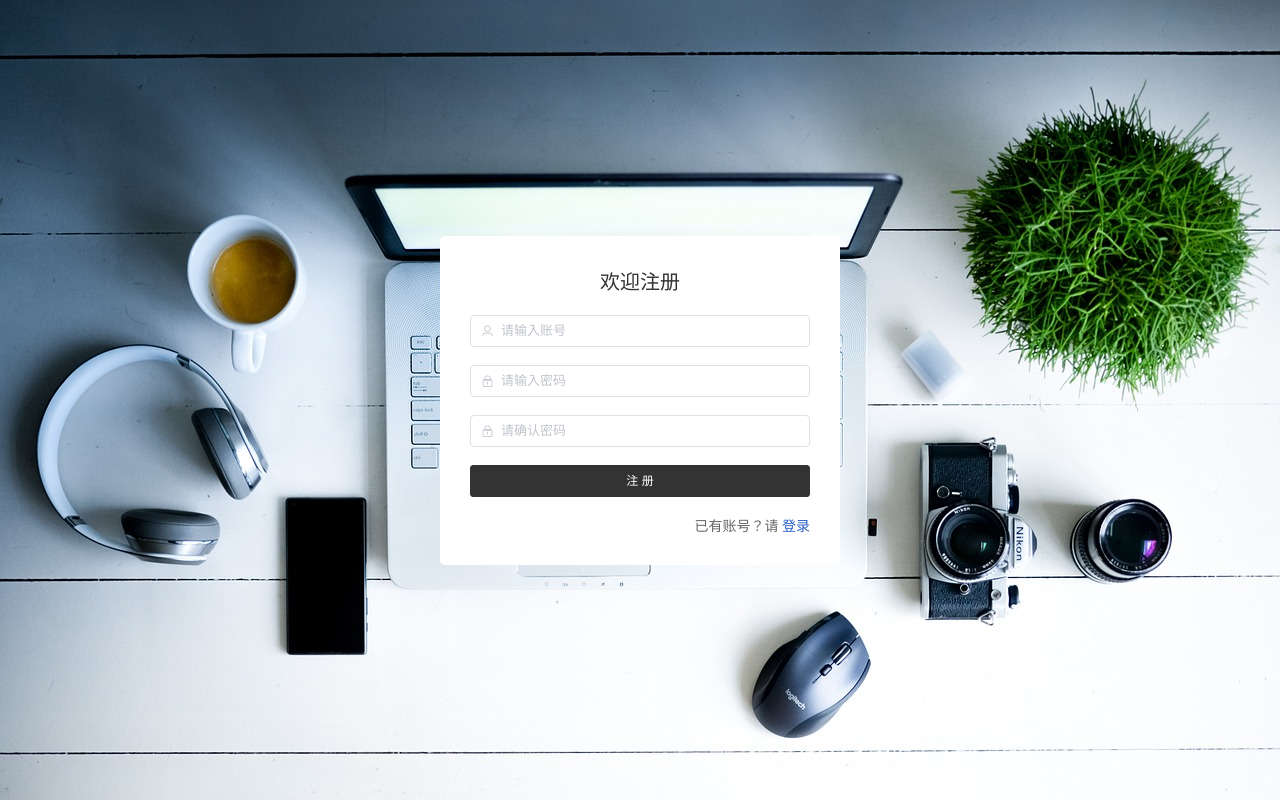
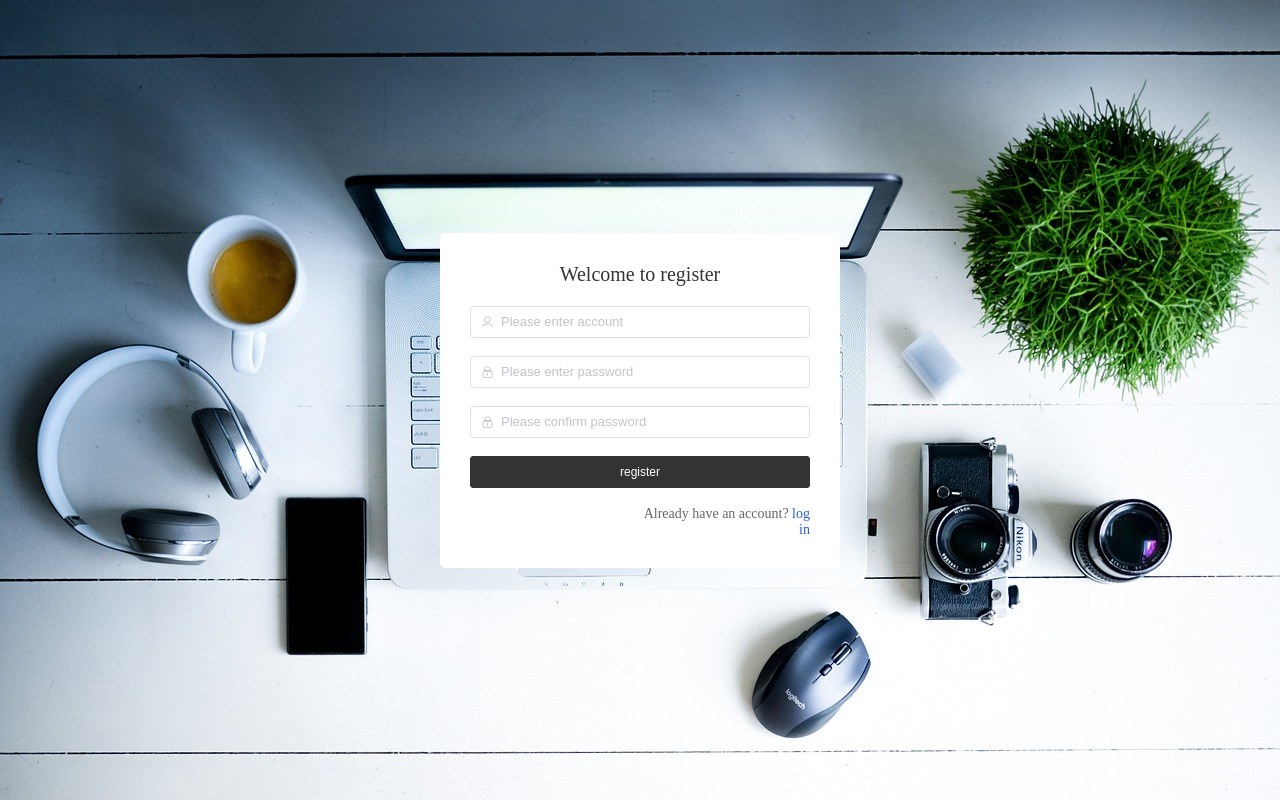
Before and after one commit to Parzival0412/W18B-Brioche, a Vue app in the folder Framework/manager/vue/: page /register in a window 1280 px wide. Built offline with nearby package versions, Linux system fonts and the light colour scheme.

Commit message:
fix the layout problem

```diff
--- a/Framework/manager/vue/package.json
+++ b/Framework/manager/vue/package.json
@@ -4,7 +4,8 @@
   "private": true,
   "scripts": {
     "serve": "vue-cli-service serve",
-    "build": "vue-cli-service build"
+    "build": "vue-cli-service build",
+    "dev": "vite"
   },
   "dependencies": {
     "axios": "^1.5.1",
--- a/Framework/manager/vue/src/views/Login.vue
+++ b/Framework/manager/vue/src/views/Login.vue
@@ -1,16 +1,50 @@
 <template>
   <div class="container">
-    <div style="width: 400px; padding: 30px; background-color: white; border-radius: 5px;">
-      <div style="text-align: center; font-size: 20px; margin-bottom: 20px; color: #333">欢迎使用</div>
+    <div
+      style="
+        width: 400px;
+        padding: 30px;
+        background-color: white;
+        border-radius: 5px;
+      "
+    >
+      <div
+        style="
+          text-align: center;
+          font-size: 20px;
+          margin-bottom: 20px;
+          color: #333;
+        "
+      >
+        Welcome
+      </div>
       <el-form :model="form" :rules="rules" ref="formRef">
         <el-form-item prop="username">
-          <el-input prefix-icon="el-icon-user" placeholder="请输入账号" v-model="form.username"></el-input>
+          <el-input
+            prefix-icon="el-icon-user"
+            placeholder="Please enter account number"
+            v-model="form.username"
+          ></el-input>
         </el-form-item>
         <el-form-item prop="password">
-          <el-input prefix-icon="el-icon-lock" placeholder="请输入密码" show-password  v-model="form.password"></el-input>
+          <el-input
+            prefix-icon="el-icon-lock"
+            placeholder="Please enter password"
+            show-password
+            v-model="form.password"
+          ></el-input>
         </el-form-item>
         <el-form-item>
-          <el-button style="width: 100%; background-color: #333; border-color: #333; color: white" @click="login">登 录</el-button>
+          <el-button
+            style="
+              width: 100%;
+              background-color: #333;
+              border-color: #333;
+              color: white;
+            "
+            @click="login"
+            >log in</el-button
+          >
         </el-form-item>
         <!--        <div style="display: flex; align-items: center">-->
         <!--          <div style="flex: 1"></div>-->
@@ -28,39 +62,33 @@ export default {
   name: "Login",
   data() {
     return {
-      form: { role: 'ADMIN' },
+      form: { role: "ADMIN" },
       rules: {
-        username: [
-          { required: true, message: '请输入账号', trigger: 'blur' },
-        ],
-        password: [
-          { required: true, message: '请输入密码', trigger: 'blur' },
-        ]
-      }
-    }
+        username: [{ required: true, message: "请输入账号", trigger: "blur" }],
+        password: [{ required: true, message: "请输入密码", trigger: "blur" }],
       },
-  created() {
-
+    };
   },
+  created() {},
   methods: {
     login() {
-      this.$refs['formRef'].validate((valid) => {
+      this.$refs["formRef"].validate((valid) => {
         if (valid) {
           // 验证通过
-          this.$request.post('/login', this.form).then(res => {
-            if (res.code === '200') {
-              localStorage.setItem("xm-user", JSON.stringify(res.data))  // 存储用户数据
-              this.$router.push('/')  // 跳转主页
-              this.$message.success('登录成功')
+          this.$request.post("/login", this.form).then((res) => {
+            if (res.code === "200") {
+              localStorage.setItem("xm-user", JSON.stringify(res.data)); // 存储用户数据
+              this.$router.push("/"); // 跳转主页
+              this.$message.success("登录成功");
             } else {
-              this.$message.error(res.msg)
+              this.$message.error(res.msg);
             }
-          })
+          });
         }
-      })
-    }
-  }
-}
+      });
+    },
+  },
+};
 </script>
 
 <style scoped>
--- a/Framework/manager/vue/src/views/Manager.vue
+++ b/Framework/manager/vue/src/views/Manager.vue
@@ -4,26 +4,39 @@
     <div class="manager-header">
       <div class="manager-header-left">
         <img src="@/assets/imgs/logo.png" />
-        <div class="title">后台管理系统</div>
+        <div class="title">Backend management system</div>
       </div>
 
       <div class="manager-header-center">
         <el-breadcrumb separator-class="el-icon-arrow-right">
-          <el-breadcrumb-item :to="{ path: '/' }">首页</el-breadcrumb-item>
-          <el-breadcrumb-item :to="{ path: $route.path }">{{ $route.meta.name }}</el-breadcrumb-item>
+          <el-breadcrumb-item :to="{ path: '/' }"
+            >front page</el-breadcrumb-item
+          >
+          <el-breadcrumb-item :to="{ path: $route.path }">{{
+            $route.meta.name
+          }}</el-breadcrumb-item>
         </el-breadcrumb>
       </div>
 
       <div class="manager-header-right">
         <el-dropdown placement="bottom">
           <div class="avatar">
-            <img :src="user.avatar || 'https://cube.elemecdn.com/3/7c/3ea6beec64369c2642b92c6726f1epng.png'" />
-            <div>{{ user.name ||  '管理员' }}</div>
+            <img
+              :src="
+                user.avatar ||
+                'https://cube.elemecdn.com/3/7c/3ea6beec64369c2642b92c6726f1epng.png'
+              "
+            />
+            <div>{{ user.name || "administrator" }}</div>
           </div>
           <el-dropdown-menu slot="dropdown">
-            <el-dropdown-item @click.native="goToPerson">个人信息</el-dropdown-item>
-            <el-dropdown-item @click.native="$router.push('/password')">修改密码</el-dropdown-item>
-            <el-dropdown-item @click.native="logout">退出登录</el-dropdown-item>
+            <el-dropdown-item @click.native="goToPerson"
+              >personal information</el-dropdown-item
+            >
+            <el-dropdown-item @click.native="$router.push('/password')"
+              >Change password</el-dropdown-item
+            >
+            <el-dropdown-item @click.native="logout">Log out</el-dropdown-item>
           </el-dropdown-menu>
         </el-dropdown>
       </div>
@@ -33,7 +46,12 @@
     <div class="manager-main">
       <!--  侧边栏  -->
       <div class="manager-main-left">
-        <el-menu :default-openeds="['info', 'user']" router style="border: none" :default-active="$route.path">
+        <el-menu
+          :default-openeds="['info', 'user']"
+          router
+          style="border: none"
+          :default-active="$route.path"
+        >
           <el-menu-item index="/home">
             <i class="el-icon-s-home"></i>
             <span slot="title">系统首页</span>
@@ -59,7 +77,6 @@
         <router-view @update:user="updateUser" />
       </div>
     </div>
-
   </div>
 </template>
 
@@ -68,29 +85,29 @@ export default {
   name: "Manager",
   data() {
     return {
-      user: JSON.parse(localStorage.getItem('xm-user') || '{}'),
-    }
+      user: JSON.parse(localStorage.getItem("xm-user") || "{}"),
+    };
   },
   created() {
     if (!this.user.id) {
-      this.$router.push('/login')
+      this.$router.push("/login");
     }
   },
   methods: {
     updateUser() {
-      this.user = JSON.parse(localStorage.getItem('xm-user') || '{}')   // 重新获取下用户的最新信息
+      this.user = JSON.parse(localStorage.getItem("xm-user") || "{}"); // 重新获取下用户的最新信息
     },
     goToPerson() {
-      if (this.user.role === 'ADMIN') {
-        this.$router.push('/adminPerson')
+      if (this.user.role === "ADMIN") {
+        this.$router.push("/adminPerson");
       }
     },
     logout() {
-      localStorage.removeItem('xm-user')
-      this.$router.push('/login')
-    }
-  }
-}
+      localStorage.removeItem("xm-user");
+      this.$router.push("/login");
+    },
+  },
+};
 </script>
 
 <style scoped>
--- a/Framework/manager/vue/src/views/Register.vue
+++ b/Framework/manager/vue/src/views/Register.vue
@@ -1,24 +1,63 @@
 <template>
   <div class="container">
-    <div style="width: 400px; padding: 30px; background-color: white; border-radius: 5px;">
-      <div style="text-align: center; font-size: 20px; margin-bottom: 20px; color: #333">欢迎注册</div>
+    <div
+      style="
+        width: 400px;
+        padding: 30px;
+        background-color: white;
+        border-radius: 5px;
+      "
+    >
+      <div
+        style="
+          text-align: center;
+          font-size: 20px;
+          margin-bottom: 20px;
+          color: #333;
+        "
+      >
+        Welcome to register
+      </div>
       <el-form :model="form" :rules="rules" ref="formRef">
         <el-form-item prop="username">
-          <el-input prefix-icon="el-icon-user" placeholder="请输入账号" v-model="form.username"></el-input>
+          <el-input
+            prefix-icon="el-icon-user"
+            placeholder="Please enter account"
+            v-model="form.username"
+          ></el-input>
         </el-form-item>
         <el-form-item prop="password">
-          <el-input prefix-icon="el-icon-lock" placeholder="请输入密码" show-password  v-model="form.password"></el-input>
+          <el-input
+            prefix-icon="el-icon-lock"
+            placeholder="Please enter password"
+            show-password
+            v-model="form.password"
+          ></el-input>
         </el-form-item>
         <el-form-item prop="confirmPass">
-          <el-input prefix-icon="el-icon-lock" placeholder="请确认密码" show-password  v-model="form.confirmPass"></el-input>
+          <el-input
+            prefix-icon="el-icon-lock"
+            placeholder="Please confirm password"
+            show-password
+            v-model="form.confirmPass"
+          ></el-input>
         </el-form-item>
         <el-form-item>
-          <el-button style="width: 100%; background-color: #333; border-color: #333; color: white" @click="register">注 册</el-button>
+          <el-button
+            style="
+              width: 100%;
+              background-color: #333;
+              border-color: #333;
+              color: white;
+            "
+            @click="register"
+            >register</el-button
+          >
         </el-form-item>
         <div style="display: flex; align-items: center">
           <div style="flex: 1"></div>
           <div style="flex: 1; text-align: right">
-            已有账号？请 <a href="/login">登录</a>
+            Already have an account? <a href="/login">log in</a>
           </div>
         </div>
       </el-form>
@@ -32,50 +71,50 @@ export default {
   data() {
     // 验证码校验
     const validatePassword = (rule, confirmPass, callback) => {
-      if (confirmPass === '') {
-        callback(new Error('请确认密码'))
+      if (confirmPass === "") {
+        callback(new Error("Please confirm password"));
       } else if (confirmPass !== this.form.password) {
-        callback(new Error('两次输入的密码不一致'))
+        callback(new Error("The passwords you entered twice do not match"));
       } else {
-        callback()
+        callback();
       }
-    }
+    };
     return {
       form: {},
       rules: {
         username: [
-          { required: true, message: '请输入账号', trigger: 'blur' },
+          {
+            required: true,
+            message: "Please enter account number",
+            trigger: "blur",
+          },
         ],
         password: [
-          { required: true, message: '请输入密码', trigger: 'blur' },
+          { required: true, message: "Please enter password", trigger: "blur" },
         ],
-        confirmPass: [
-          { validator: validatePassword, trigger: 'blur' }
-        ]
-      }
-    }
+        confirmPass: [{ validator: validatePassword, trigger: "blur" }],
+      },
+    };
   },
-  created() {
-
-  },
+  created() {},
   methods: {
     register() {
-      this.$refs['formRef'].validate((valid) => {
+      this.$refs["formRef"].validate((valid) => {
         if (valid) {
           // 验证通过
-          this.$request.post('/register', this.form).then(res => {
-            if (res.code === '200') {
-              this.$router.push('/')  // 跳转登录页面
-              this.$message.success('注册成功')
+          this.$request.post("/register", this.form).then((res) => {
+            if (res.code === "200") {
+              this.$router.push("/"); // 跳转登录页面
+              this.$message.success("Registration successful");
             } else {
-              this.$message.error(res.msg)
+              this.$message.error(res.msg);
             }
-          })
+          });
         }
-      })
-    }
-  }
-}
+      });
+    },
+  },
+};
 </script>
 
 <style scoped>
--- a/Framework/manager/vue/src/views/manager/403.vue
+++ b/Framework/manager/vue/src/views/manager/403.vue
@@ -1,7 +1,17 @@
 <template>
   <div>
-    <div style="height: calc(100vh - 80px); overflow: hidden; display: flex; align-items: center; justify-content: center">
-      <div style="font-size: 40px">无权访问 <router-link to="/">返回首页</router-link></div>
+    <div
+      style="
+        height: calc(100vh - 80px);
+        overflow: hidden;
+        display: flex;
+        align-items: center;
+        justify-content: center;
+      "
+    >
+      <div style="font-size: 40px">
+        No access <router-link to="/">Return to homepage</router-link>
+      </div>
     </div>
   </div>
 </template>
@@ -10,15 +20,11 @@
 export default {
   name: "Auth",
   data() {
-    return {}
+    return {};
   },
-  created() {
-
-  },
-  methods: {}
-}
+  created() {},
+  methods: {},
+};
 </script>
 
-<style scoped>
-
-</style>
+<style scoped></style>
--- a/Framework/manager/vue/src/views/manager/Home.vue
+++ b/Framework/manager/vue/src/views/manager/Home.vue
@@ -1,20 +1,27 @@
 <template>
   <div>
     <div class="card" style="padding: 15px">
-      您好，{{ user?.name }}！欢迎使用本系统
+      hello，{{ user?.name }}！Welcome to this system
     </div>
 
     <div style="display: flex; margin: 10px 0">
-      <div style="width: 50%;" class="card">
-        <div style="margin-bottom: 30px; font-size: 20px; font-weight: bold">公告列表</div>
-        <div >
-          <el-timeline  reverse slot="reference">
-            <el-timeline-item v-for="item in notices" :key="item.id" :timestamp="item.time">
+      <div style="width: 50%" class="card">
+        <div style="margin-bottom: 30px; font-size: 20px; font-weight: bold">
+          Announcement list
+        </div>
+        <div>
+          <el-timeline reverse slot="reference">
+            <el-timeline-item
+              v-for="item in notices"
+              :key="item.id"
+              :timestamp="item.time"
+            >
               <el-popover
-                  placement="right"
-                  width="200"
-                  trigger="hover"
-                  :content="item.content">
+                placement="right"
+                width="200"
+                trigger="hover"
+                :content="item.content"
+              >
                 <span slot="reference">{{ item.title }}</span>
               </el-popover>
             </el-timeline-item>
@@ -26,19 +33,18 @@
 </template>
 
 <script>
-
 export default {
-  name: 'Home',
+  name: "Home",
   data() {
     return {
-      user: JSON.parse(localStorage.getItem('xm-user') || '{}'),
-      notices: []
-    }
+      user: JSON.parse(localStorage.getItem("xm-user") || "{}"),
+      notices: [],
+    };
   },
   created() {
-    this.$request.get('/notice/selectAll').then(res => {
-      this.notices = res.data || []
-    })
-  }
-}
+    this.$request.get("/notice/selectAll").then((res) => {
+      this.notices = res.data || [];
+    });
+  },
+};
 </script>
```
Also changed, not shown: 2 other files (tests, documents, lock files or other folders). Lines whose indentation alone changed are shown as unchanged.
